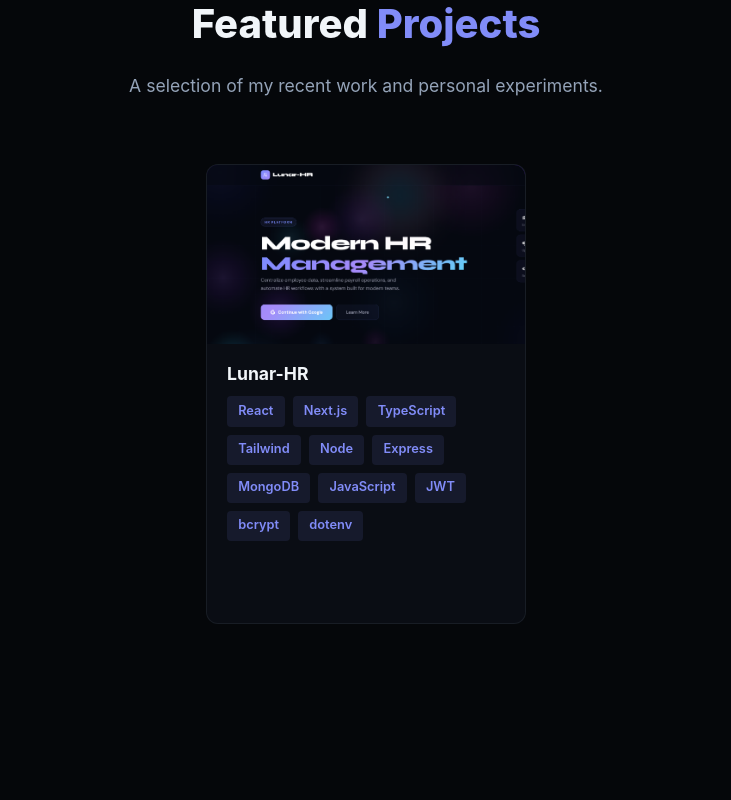
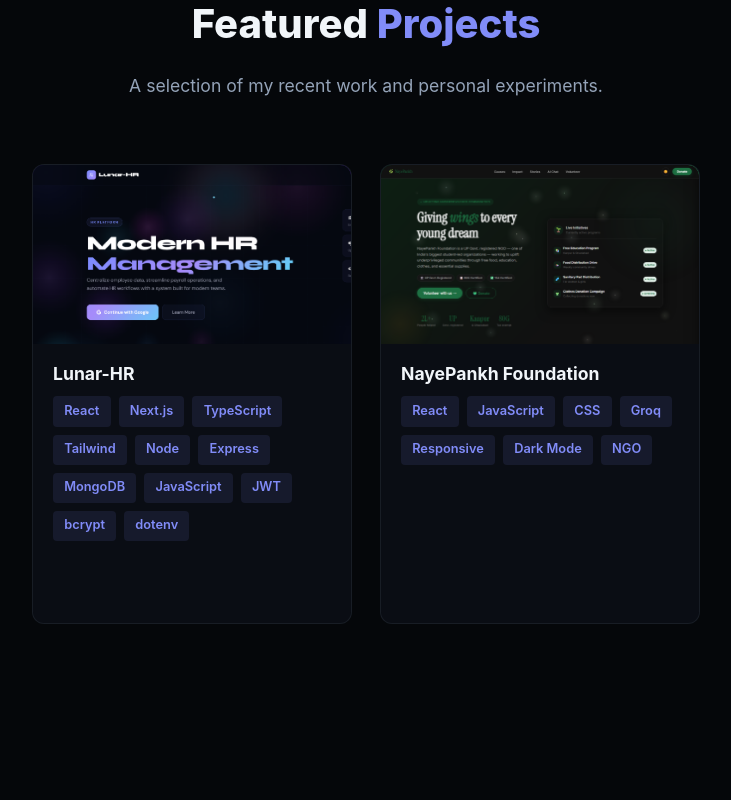
Before and after one commit to summmz/portfolio, a React (Vite) app: page / in a window 1280 px wide. Shown: the part 4960-5760 px from the top of the page, without its empty margins (274-1005 px from the left). Built offline with nearby package versions, Linux system fonts and the light colour scheme.

Commit message:
add NayePankh Foundation project to portfolio

```diff
--- a/src/components/Projects.tsx
+++ b/src/components/Projects.tsx
@@ -3,10 +3,12 @@ import { motion } from 'framer-motion';
 import { ExternalLink, Github } from 'lucide-react';
 import { projects } from '../data/projects';
 import lunarHrImg from '../assets/lunar-hr.png';
+import nayepankhImg from '../assets/nayepankh.png';
 import styles from './Projects.module.css';
 
 const thumbnails: Record<string, string> = {
   'Lunar-HR': lunarHrImg,
+  'NayePankh Foundation': nayepankhImg,
 };
 
 const isTouchDevice = () =>
--- a/src/data/projects.ts
+++ b/src/data/projects.ts
@@ -1,4 +1,5 @@
 import lunarHrImg from '../assets/lunar-hr.png';
+import nayepankhImg from '../assets/nayepankh.png';
 
 export interface Project {
   title: string;
@@ -21,4 +22,14 @@ export const projects: Project[] = [
     live: 'https://lunar-hr.vercel.app/',
     tags: ['React', 'Next.js', 'TypeScript', 'Tailwind', 'Node', 'Express', 'MongoDB', 'JavaScript', 'JWT', 'bcrypt', 'dotenv'],
   },
+  {
+    title: 'NayePankh Foundation',
+    description:
+      'A fully responsive React website built for NayePankh Foundation — a UP Govt. registered NGO. Features include dark mode, AI chatbot (powered by Groq), donation modal with preset amounts, volunteer registration form, animated impact stats, and responsive design across all devices.',
+    image: 'linear-gradient(135deg, #0d4726 0%, #1a7a42 40%, #2ecc71 70%, #a8e6cf 100%)',
+    thumbnail: nayepankhImg,
+    github: 'https://github.com/summmz/assignment-nayepankh',
+    live: 'https://assignment-nayepankh.vercel.app/',
+    tags: ['React', 'JavaScript', 'CSS', 'Groq', 'Responsive', 'Dark Mode', 'NGO'],
+  },
 ];
```
Also changed, not shown: src/assets/nayepankh.png (added).
